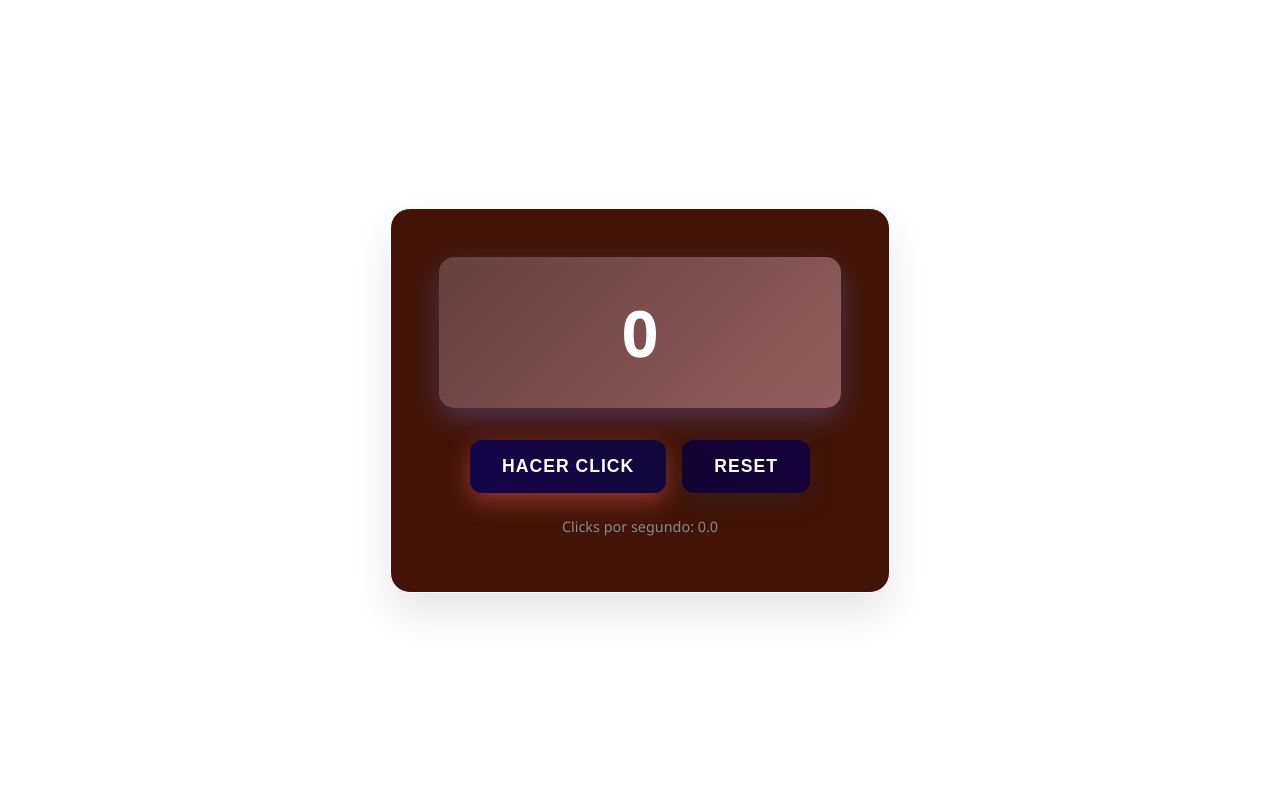
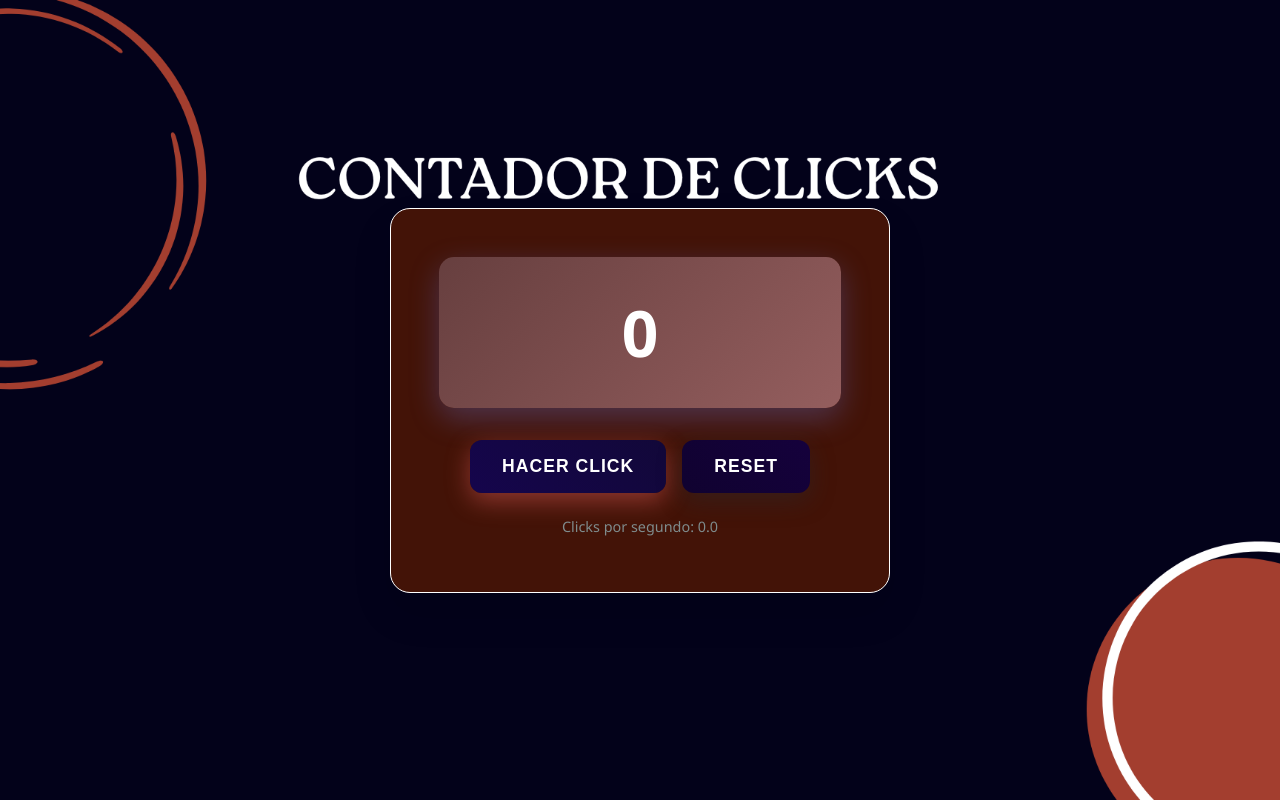
Before and after one commit to NoemiPast/Contador-de-clicks, a plain HTML site: page index.html in a window 1280 px wide. Drawn offline with Linux system fonts and the light colour scheme; the site is published under a folder, as on GitHub Pages, so addresses that start at the root find nothing.

Commit message:
Update styles.css

```diff
--- a/styles.css
+++ b/styles.css
@@ -10,7 +10,7 @@ body {
     display: flex;
     justify-content: center;
     align-items: center;
-    background-image: url('/IMG/Fondo.png');
+    background-image: url('./IMG/Fondo.png');
     background-size: cover;
     background-position: center;
     background-repeat: no-repeat;
```
